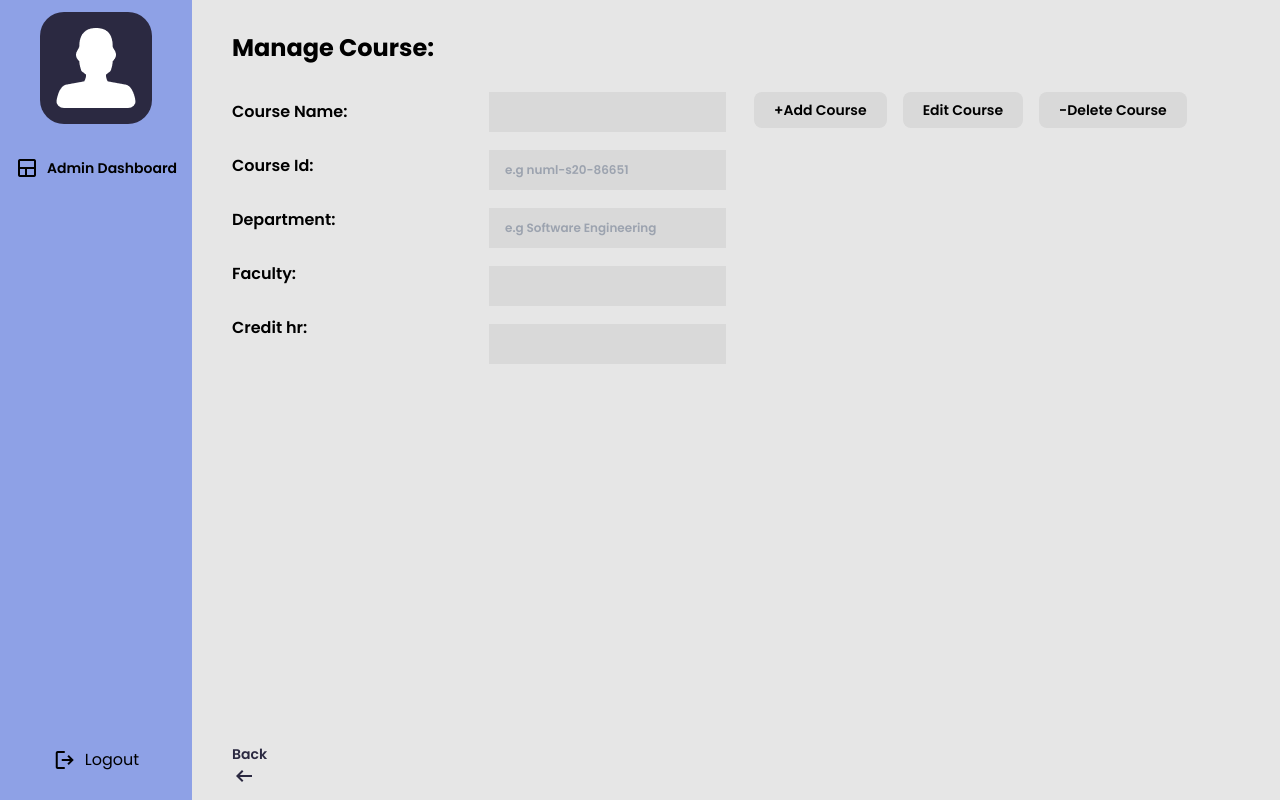
After one commit to hasanbut17314/numl-fyp, a PHP site: page /public/admin/manage-courses.php in a window 1280 px wide. The commit adds this page. Run offline with PHP 8.4, Linux system fonts and the light colour scheme.

Commit message:
created almost every page

```diff
--- a/assets/css/index.css
+++ b/assets/css/index.css
@@ -554,8 +554,29 @@ video {
   --tw-contain-style:  ;
 }
 
+.absolute {
+  position: absolute;
+}
+
 .relative {
   position: relative;
+}
+
+.bottom-3 {
+  bottom: 0.75rem;
+}
+
+.col-span-10 {
+  grid-column: span 10 / span 10;
+}
+
+.col-span-6 {
+  grid-column: span 6 / span 6;
+}
+
+.mx-5 {
+  margin-left: 1.25rem;
+  margin-right: 1.25rem;
 }
 
 .mx-auto {
@@ -573,19 +594,9 @@ video {
   margin-bottom: 1rem;
 }
 
-.mx-3 {
-  margin-left: 0.75rem;
-  margin-right: 0.75rem;
-}
-
-.mx-4 {
-  margin-left: 1rem;
-  margin-right: 1rem;
-}
-
-.mx-5 {
-  margin-left: 1.25rem;
-  margin-right: 1.25rem;
+.mx-2 {
+  margin-left: 0.5rem;
+  margin-right: 0.5rem;
 }
 
 .mb-0 {
@@ -632,40 +651,28 @@ video {
   margin-top: 1.25rem;
 }
 
-.mt-7 {
-  margin-top: 1.75rem;
-}
-
 .mt-6 {
   margin-top: 1.5rem;
 }
 
-.mt-20 {
-  margin-top: 5rem;
-}
-
-.me-4 {
-  margin-inline-end: 1rem;
-}
-
-.me-5 {
-  margin-inline-end: 1.25rem;
-}
-
-.ms-3 {
-  margin-inline-start: 0.75rem;
+.mt-8 {
+  margin-top: 2rem;
 }
 
 .mt-3 {
   margin-top: 0.75rem;
 }
 
-.mt-8 {
-  margin-top: 2rem;
+.mb-5 {
+  margin-bottom: 1.25rem;
 }
 
 .flex {
   display: flex;
+}
+
+.inline-flex {
+  display: inline-flex;
 }
 
 .table {
@@ -726,6 +729,10 @@ video {
 
 .grid-cols-2 {
   grid-template-columns: repeat(2, minmax(0, 1fr));
+}
+
+.grid-cols-12 {
+  grid-template-columns: repeat(12, minmax(0, 1fr));
 }
 
 .flex-col {
@@ -776,6 +775,10 @@ video {
 .gap-x-5 {
   -moz-column-gap: 1.25rem;
        column-gap: 1.25rem;
+}
+
+.self-start {
+  align-self: flex-start;
 }
 
 .overflow-hidden {
@@ -874,6 +878,11 @@ video {
 .px-4 {
   padding-left: 1rem;
   padding-right: 1rem;
+}
+
+.px-5 {
+  padding-left: 1.25rem;
+  padding-right: 1.25rem;
 }
 
 .px-8 {
@@ -911,14 +920,14 @@ video {
   padding-bottom: 1.25rem;
 }
 
-.px-12 {
-  padding-left: 3rem;
-  padding-right: 3rem;
+.px-7 {
+  padding-left: 1.75rem;
+  padding-right: 1.75rem;
 }
 
-.px-5 {
-  padding-left: 1.25rem;
-  padding-right: 1.25rem;
+.px-6 {
+  padding-left: 1.5rem;
+  padding-right: 1.5rem;
 }
 
 .text-left {
@@ -1047,21 +1045,37 @@ video {
 }
 
 @media (min-width: 768px) {
+  .md\:col-span-3 {
+    grid-column: span 3 / span 3;
+  }
+
+  .md\:col-span-4 {
+    grid-column: span 4 / span 4;
+  }
+
+  .md\:col-span-5 {
+    grid-column: span 5 / span 5;
+  }
+
+  .md\:col-span-6 {
+    grid-column: span 6 / span 6;
+  }
+
   .md\:my-5 {
     margin-top: 1.25rem;
     margin-bottom: 1.25rem;
   }
 
-  .md\:mt-\[63px\] {
-    margin-top: 63px;
+  .md\:mt-2 {
+    margin-top: 0.5rem;
   }
 
   .md\:mt-20 {
     margin-top: 5rem;
   }
 
-  .md\:mt-2 {
-    margin-top: 0.5rem;
+  .md\:mt-\[63px\] {
+    margin-top: 63px;
   }
 
   .md\:block {
--- a/public/admin/create-exam-branch.php
+++ b/public/admin/create-exam-branch.php
@@ -30,7 +30,7 @@
         <input type="text" name="name" class="bg-[#D9D9D9] py-3 px-4 outline-none text-xs">
         <input type="text" name="employee_id" placeholder="e.g numl-s20-86651" class="bg-[#D9D9D9] py-3 px-4 outline-none text-xs">
         <input type="text" name="branch" placeholder="e.g Software Engineering" class="bg-[#D9D9D9] py-3 px-4 outline-none text-xs">
-        <input type="text" name="email" class="bg-[#D9D9D9] py-3 px-4 outline-none text-xs">
+        <input type="email" name="email" class="bg-[#D9D9D9] py-3 px-4 outline-none text-xs">
     </div>
     <div class="hedings">
         <p class="md:mt-2">Phone No:</p>
--- /dev/null
+++ b/public/admin/manage-courses.php
@@ -0,0 +1,43 @@
+<?php include "includes/template.php" ?>
+
+<style>
+    .hedings p{
+        margin-bottom: 30px;
+    }
+    .inputs input {
+        margin-bottom: 18px;
+    }
+</style>
+
+<div class="py-3">
+    <h1 class="text-2xl font-bold mb-4">Manage Course:</h1>
+</div>
+
+<form class="font-semibold grid grid-cols-12 gap-x-5">
+    <div class="hedings md:col-span-3 col-span-6">
+        <p class="mt-2">Course Name:</p>
+        <p>Course Id:</p>
+        <p>Department:</p>
+        <p>Faculty:</p>
+        <p>Credit hr:</p>
+    </div>
+    <div class="inputs flex flex-col md:col-span-3 col-span-6">
+        <input type="text" name="course_name" class="bg-[#D9D9D9] py-3 px-4 outline-none text-xs">
+        <input type="text" name="course_id" placeholder="e.g numl-s20-86651" class="bg-[#D9D9D9] py-3 px-4 outline-none text-xs">
+        <input type="text" name="department" placeholder="e.g Software Engineering" class="bg-[#D9D9D9] py-3 px-4 outline-none text-xs">
+        <input type="text" name="faculty" class="bg-[#D9D9D9] py-3 px-4 outline-none text-xs">
+        <input type="text" name="credit_hr" class="bg-[#D9D9D9] py-3 px-4 outline-none text-xs">
+    </div>
+    <div class="flex md:col-span-6 col-span-10">
+        <a href="#" class="px-5 py-2 bg-[#D9D9D9] rounded-lg text-sm mx-2 self-start">+Add Course</a>
+        <a href="#" class="px-5 py-2 bg-[#D9D9D9] rounded-lg text-sm mx-2 self-start">Edit Course</a>
+        <a href="#" class="px-5 py-2 bg-[#D9D9D9] rounded-lg text-sm mx-2 self-start">-Delete Course</a>
+    </div>
+</form>
+
+<a href="index.php" class="flex flex-col text-[#2B2941] mt-8 text-sm absolute bottom-3">
+    <p class="font-semibold mb-0">Back</p>
+    <span class="material-symbols-outlined mt-0">arrow_left_alt</span>
+</a>
+
+<?php include "includes/footer.php" ?>
--- /dev/null
+++ b/public/exam-branch/includes/footer.php
@@ -0,0 +1,5 @@
+
+</div>
+</header>
+</body>
+</html>
```
Also changed, not shown: other parts of assets/css/index.css (+34 -52 lines), public/exam-branch/includes/template.php (added, +30 -0 lines), public/exam-branch/manage-trans.php (added, +23 -0 lines).
